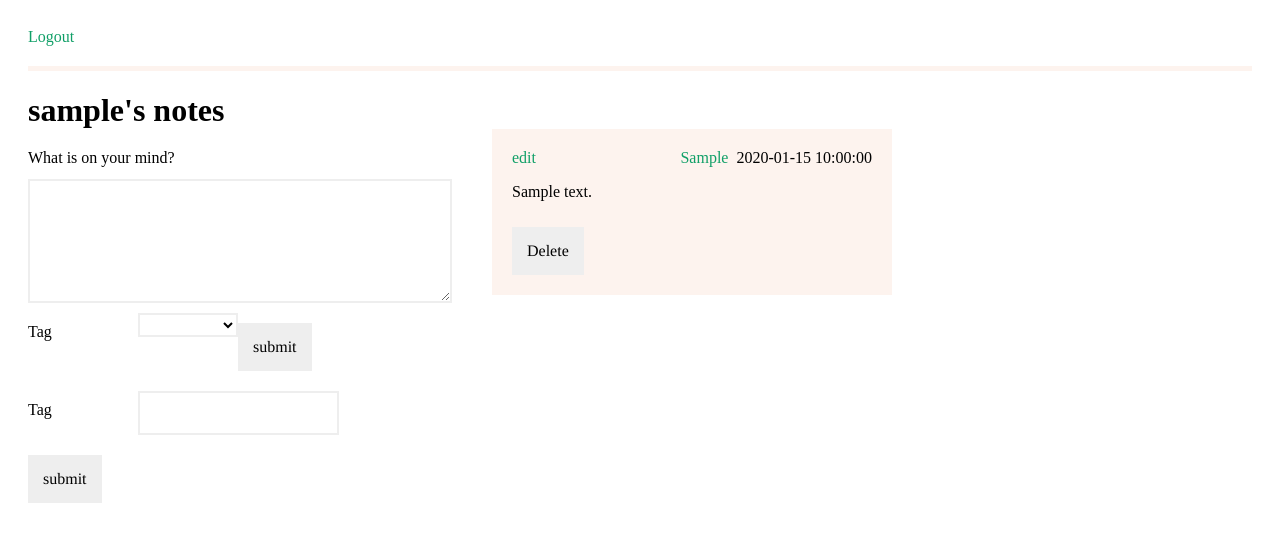
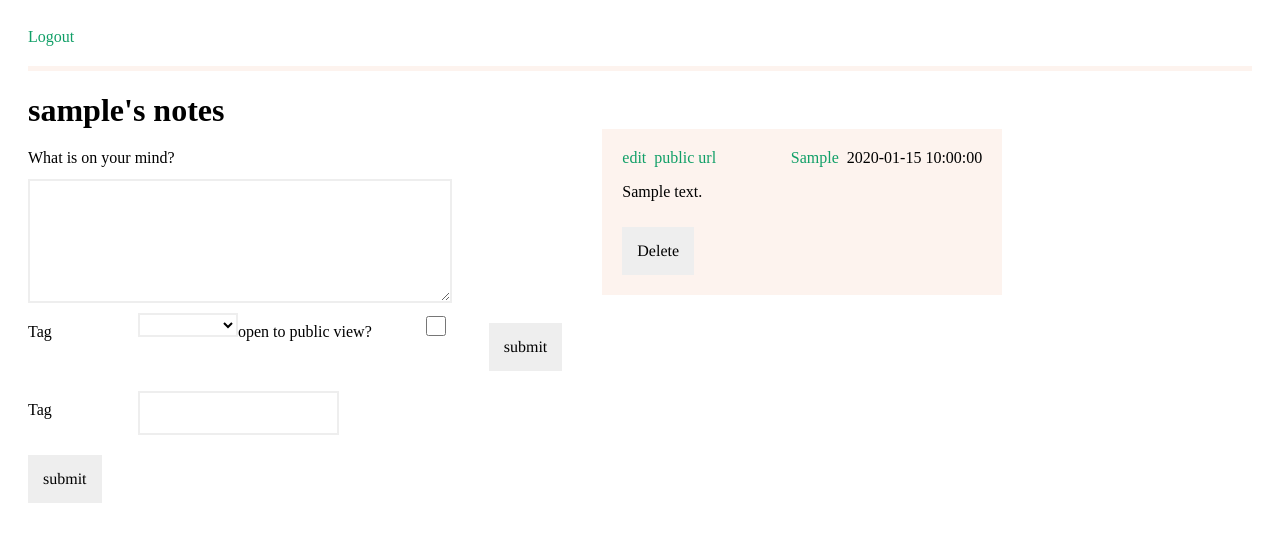
Before and after one commit to dpvitt/notes, a Flask app: page /notes in a window 1280 px wide. Shown: the top 542 px of the page. Run offline with Flask 2, Linux system fonts and the light colour scheme; a user stored in the database is signed in; tables that the repository leaves empty hold one stand-in row (values such as "Sample post").

Commit message:
add public view options for notes

```diff
--- a/app/models.py
+++ b/app/models.py
@@ -38,6 +38,7 @@
     timestamp = db.Column(db.DateTime, index=True, default=datetime.utcnow)
     user_id = db.Column(db.Integer, db.ForeignKey('users.id'))
     tag_id = db.Column(db.Integer, db.ForeignKey('tags.id'))
+    public = db.Column(db.Boolean)
 
 class Tag(db.Model):
     __tablename__ = 'tags'
--- a/app/notes/forms.py
+++ b/app/notes/forms.py
@@ -1,14 +1,16 @@
 from flask_wtf import Form
-from wtforms import SubmitField, TextAreaField, SelectField, StringField
+from wtforms import SubmitField, TextAreaField, SelectField, StringField, BooleanField
 from wtforms.validators import Required, Length, Regexp
 
 class NoteForm(Form):
     body = TextAreaField('What is on your mind?', validators=[Required()])
     tag = SelectField('Tag')
+    public = BooleanField('open to public view?')
     submitNote = SubmitField('submit')
 
 class EditForm(Form):
     body = TextAreaField('What is on your mind?', validators=[Required()])
+    public = BooleanField('open to public view?')
     submitNote = SubmitField('submit')
 
 class DeleteNote(Form):
--- a/app/notes/views.py
+++ b/app/notes/views.py
@@ -28,9 +28,12 @@
 @notes_route.route('/add-note/', methods=['POST'])
 def add_note():
     body = request.form['body']
+    public = False
     if body:
+        if 'public' in request.form:
+            public = True
         tag = Tag.query.filter(Tag.id == request.form['tag']).first()
-        note = Note(body=body, user=current_user._get_current_object(), tag=tag)
+        note = Note(body=body, user=current_user._get_current_object(), tag=tag, public=public)
         db.session.add(note)
     return redirect(url_for('notes_route.notes'))
 
@@ -43,10 +46,10 @@
     return redirect(url_for('notes_route.notes'))
 
 @notes_route.route('/note/<int:id>')
-@login_required
 def note(id):
     note = Note.query.get_or_404(id)
-    user_logged_in(current_user, note)
+    if not hasattr(current_user, 'id') and note.public == False:
+        return abort(403)
     return render_template('notes/note.html', note=note)
 
 @notes_route.route('/edit-note/<int:id>', methods=['GET', 'POST'])
--- a/app/templates/notes/note.html
+++ b/app/templates/notes/note.html
@@ -13,5 +13,6 @@
 
 <p>{{ note.timestamp }}</p>
 <p>{{ note.body }}</p>
+<p>{{ note.public }}</p>
 
 {% endblock %}
--- a/app/templates/notes/notes.html
+++ b/app/templates/notes/notes.html
@@ -21,6 +21,9 @@
 
     {{ noteForm.tag.label }}
     {{ noteForm.tag(class='input') }}
+
+    {{ noteForm.public.label }}
+    {{ noteForm.public(value='y', class='input') }}
 
     {{ noteForm.submitNote() }}
   </form>
@@ -52,9 +55,15 @@
         <a class="option" href="{{ url_for('notes_route.notes_by_tag', id=note.tag_id) }}">{{ note.tag.tag }}</a>
       </p>
 
-      <a href="{{ url_for('notes_route.note', id=note.id) }}" class="note-body">
+      {% if note.public %}
+      <a href="{{ url_for('notes_route.note', id=note.id) }}" class="option">
+        public url
+      </a>
+      {% endif %}
+
+      <div class="note-body">
         <p>{{ note.body }}</p>
-      </a>
+      </div>
 
       <form id="delete-form-{{note.id}}" class="delete-form" method="POST" action="{{ url_for('notes_route.delete_note', id=note.id) }}">
         {{ deleteNote.hidden_tag() }}
```
Also changed, not shown: TODO.md (+1 -1 lines), tests/test_mocks.py (+6 -0 lines), tests/test_notes.py (+16 -0 lines).
